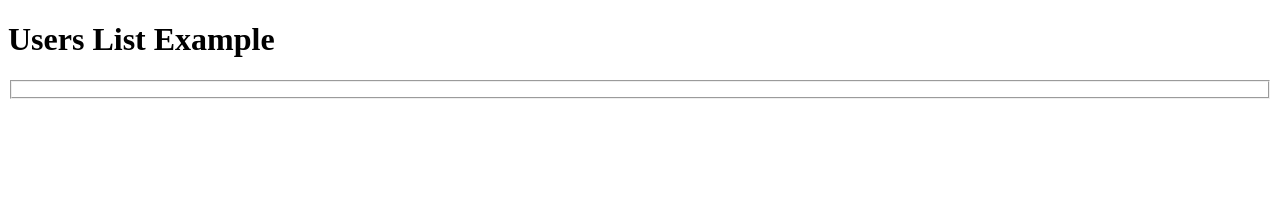
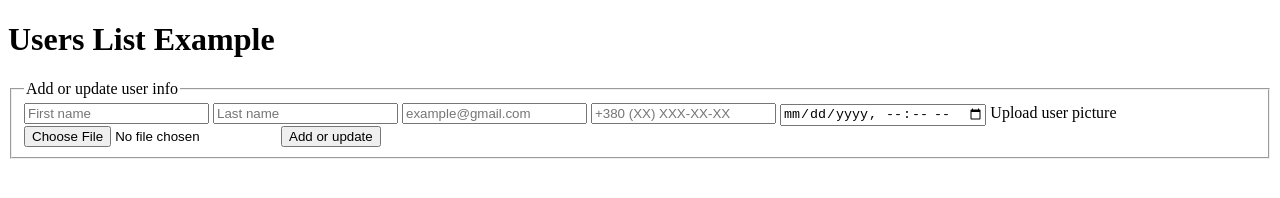
Before and after one commit to FE1979/Users-list-example, a plain HTML site: page index.html in a window 1280 px wide. Drawn offline with Linux system fonts and the light colour scheme.

Commit message:
Basic user form

```diff
--- a/index.html
+++ b/index.html
@@ -19,9 +19,30 @@
         </div>
     </section>
     <section>
-        <fieldset id="user-form">
-
-        </fieldset>
+        <form id="user-form" action="" method="">
+            <fieldset>
+                <legend>Add or update user info</legend>
+                <label for="user-first-name">
+                    <input type="text" id="user-first-name" name="user-first-name" placeholder="First name">
+                </label>
+                <label for="user-last-name">
+                    <input type="text" id="user-last-name" name="user-last-name" placeholder="Last name">
+                </label>
+                <label for="user-email">
+                    <input type="email" id="user-email" name="user-email" placeholder="example@gmail.com">
+                </label>
+                <label for="user-phone">
+                    <input type="tel" id="user-phone" name="user-phone" placeholder="+380 (XX) XXX-XX-XX">
+                </label>
+                <label for="user-birthdate">
+                    <input type="datetime-local" id="user-birthdate" name="user-birthdate" placeholder="DD.MM.YYYY">
+                </label>
+                <label for="user-pic">Upload user picture
+                    <input type="file" id="user-pic" name="user-pic" accept="image/*">
+                </label>
+                <input type="submit" value="Add or update">
+            </fieldset>
+        </form>
     </section>
 </body>
 <script src="index.js"></script>
```
